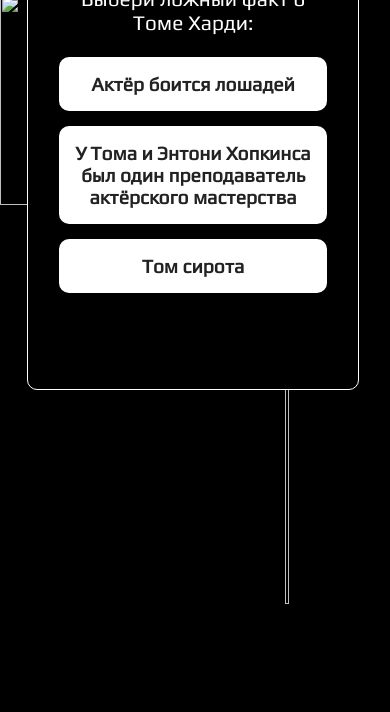
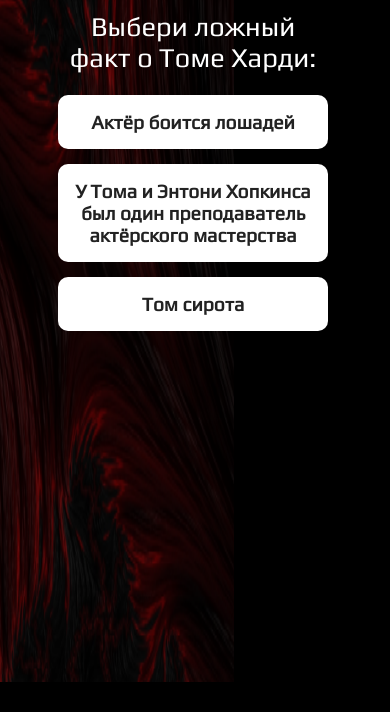
Before and after one commit to explorethetime/arinalarikova.github.io, a plain HTML site: page quiz/index.html in a window 390 px wide. Shown: the part 259-971 px from the top of the page. After the commit the page ends 941 px from the top, so only its background shows below. Drawn offline with nearby package versions, Linux system fonts and the light colour scheme.

Commit message:
Add files via upload

```diff
--- a/quiz/css/quiz.css
+++ b/quiz/css/quiz.css
@@ -8,7 +8,7 @@ body {
 }
 .header {
     position: absolute;
-    width: 95%;
+    width: 97%;
     margin: -3% 0%;
 
 }
@@ -19,7 +19,7 @@ html {
  h1 {
      text-align: center;
      color:  rgba(141, 11, 35, 0.88);
-     font-size: 240%;
+     font-size: 300%;
      }
 /* menu*/
 .menu
@@ -430,26 +430,20 @@ a {
 }
 
 .container{
-    background-color: black;
+
   position: absolute;
-    width: 50%;
+    width: 70%;
     height: 650px;
-    margin: 20% 24%;
-    border-radius: 10px;
-    border: 1px solid white;
+    margin: 12% 15%;
+
     padding: 3%;
 }
 .bg1 {
+    width : 100%;
     position: absolute;
-    height: 85%;
+    height: 100%;
     top: 30%;
 
-}
-.bg2 {
-    position: absolute;
-    left: 73%;
-    height: 85%;
-    top: 30%;
 }
 
 
@@ -462,6 +456,7 @@ main {
     font-size: 200%;
     margin: 5%;
     padding-bottom: 1%;
+    text-align: center;
 }
 
 .answer {
@@ -498,8 +493,8 @@ main {
 }
 .reload-button {
     padding: 1%;
-    margin: 0% 29%;
-    width: 40%;
+    margin: 0% 35%;
+    width: 30%;
     height: 30%;
     border-radius: 40px;
     border: 2px solid rgba(141, 11, 35, 0.88);
@@ -516,16 +511,12 @@ main {
 
 
 @media(min-width: 0px) and (max-width: 1024px) {
-    .bg2 {
+    .bg1 {
+        margin: -40%;
 
-        width: 1%
-    }
-    .bg1 {
-       height: 50%;
-        width: 40%;
+        width: 100%;
     }
 
-    }
 .container{
     margin: 10% 7%;
     width: 85%;
@@ -535,17 +526,13 @@ main {
     height: 610px;
 
 }
-    .reload-button {
-        width: 50%;
-       margin: 0% 23%;
-}
     h1 {
      text-align: center;
      color:  rgba(141, 11, 35, 0.88);
-     font-size: 170%;
+     font-size: 250%;
  }
     .question {
-    font-size: 130%;
+    font-size: 170%;
 
 }
   .result {
@@ -553,7 +540,8 @@ main {
 }
 .reload-button {
 
-    margin: 0% 15%;
-    width: 70%;
+    margin: 0% 12%;
+    width: 75%;
 
 }
+}
--- a/quiz/index.html
+++ b/quiz/index.html
@@ -16,8 +16,8 @@
     header
 
 -->
-    <img class="bg1" src="bgmain.pdf">
-      <img class="bg2" src="bgmain.pdf">
+    <img class="bg1" src="Group%201%20(1).png">
+
     <img class="header" src="images/group2.png">
     <div class="menu">
 
```
Also changed, not shown: quiz/Group 1 (1).png (added), quiz/Group 1.png (added).
